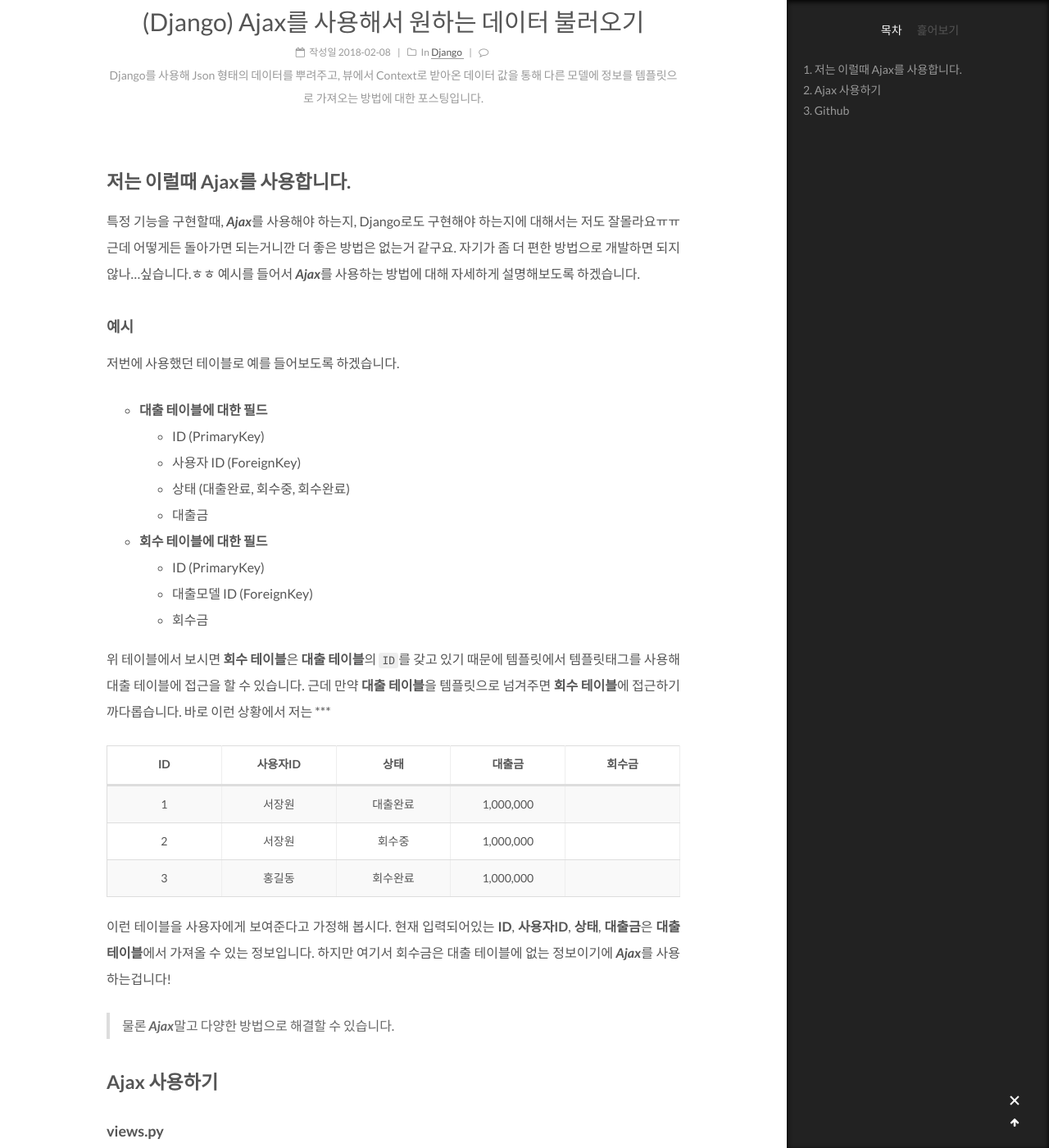
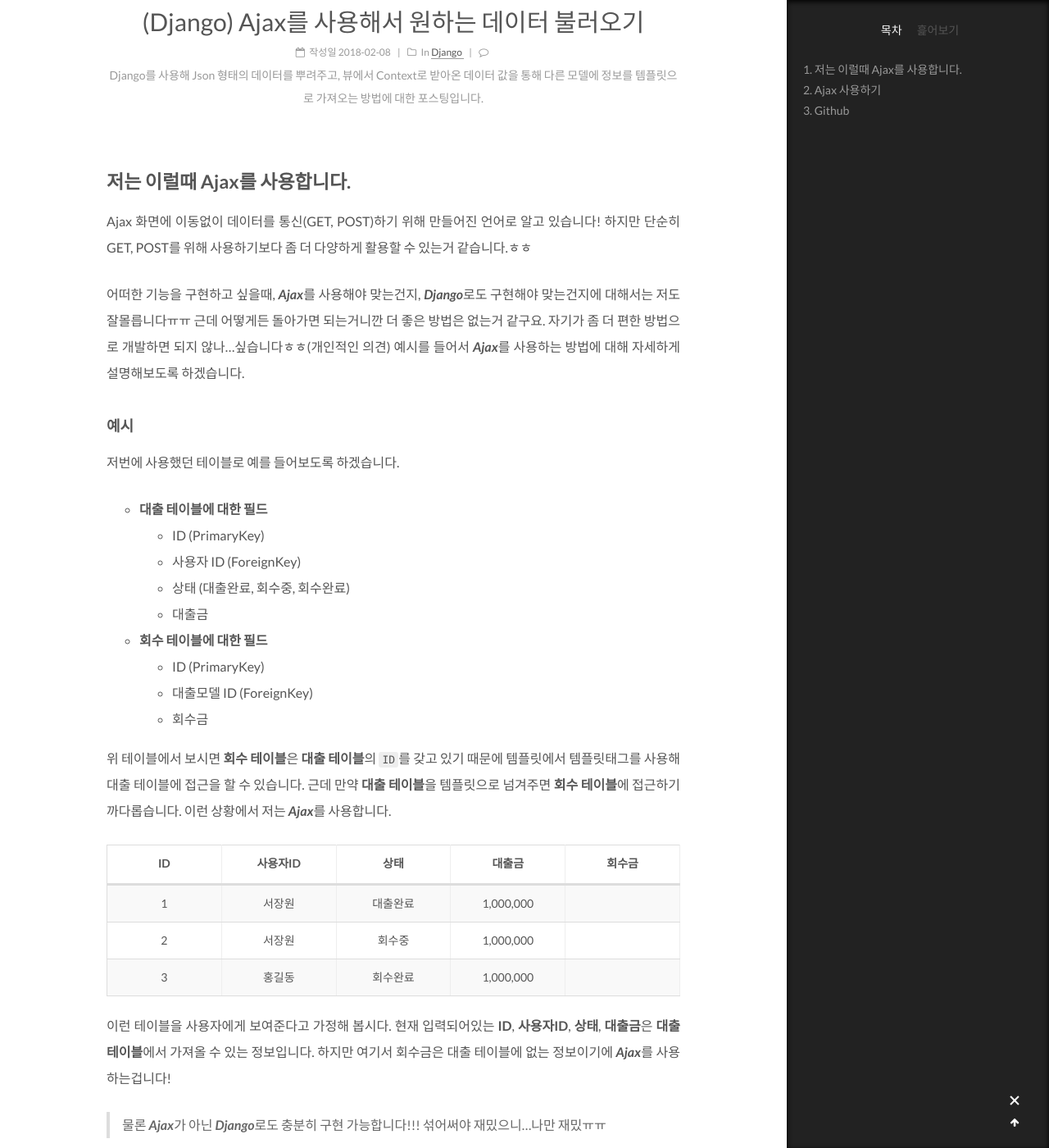
Before and after one commit to wkddnjset/wkddnjset.github.io, a Jekyll site: the page built from _posts/2018-02-08-(Django)-ajax를-사용해-원하는-데이터-불러오기.md, in a window 1280 px wide and 1400 px high, scrolled down 376 px. Shown: the whole window at 82% size. Built offline with Jekyll 4.4.1, drawn with Linux system fonts in a browser that asks for light colours; comment, search, counter and statistics services are not loaded.

Commit message:
2018-02-08

```diff
--- a/_posts/2018-02-08-(Django)-ajax를-사용해-원하는-데이터-불러오기.md
+++ b/_posts/2018-02-08-(Django)-ajax를-사용해-원하는-데이터-불러오기.md
@@ -9,7 +9,9 @@ tags: django, develop, backend
 
 ## 저는 이럴때 Ajax를 사용합니다.
 
-특정 기능을 구현할때, ***Ajax***를 사용해야 하는지, Django로도 구현해야 하는지에 대해서는 저도 잘몰라요ㅠㅠ 근데 어떻게든 돌아가면 되는거니깐 더 좋은 방법은 없는거 같구요. 자기가 좀 더 편한 방법으로 개발하면 되지 않나...싶습니다.ㅎㅎ 예시를 들어서 ***Ajax***를 사용하는 방법에 대해 자세하게 설명해보도록 하겠습니다.
+Ajax 화면에 이동없이 데이터를 통신(GET, POST)하기 위해 만들어진 언어로 알고 있습니다! 하지만 단순히 GET, POST를 위해 사용하기보다 좀 더 다양하게 활용할 수 있는거 같습니다.ㅎㅎ
+
+어떠한 기능을 구현하고 싶을때, ***Ajax***를 사용해야 맞는건지, ***Django***로도 구현해야 맞는건지에 대해서는 저도 잘몰릅니다ㅠㅠ 근데 어떻게든 돌아가면 되는거니깐 더 좋은 방법은 없는거 같구요. 자기가 좀 더 편한 방법으로 개발하면 되지 않나...싶습니다ㅎㅎ(개인적인 의견) 예시를 들어서 ***Ajax***를 사용하는 방법에 대해 자세하게 설명해보도록 하겠습니다.
 
 ### 예시
 
@@ -27,7 +29,7 @@ tags: django, develop, backend
 	- 회수금
 
 
-위 테이블에서 보시면 **회수 테이블**은 **대출 테이블**의 `ID`를 갖고 있기 때문에 템플릿에서 템플릿태그를 사용해 대출 테이블에 접근을 할 수 있습니다. 근데 만약 **대출 테이블**을 템플릿으로 넘겨주면 **회수 테이블**에 접근하기 까다롭습니다. 바로 이런 상황에서 저는 ***
+위 테이블에서 보시면 **회수 테이블**은 **대출 테이블**의 `ID`를 갖고 있기 때문에 템플릿에서 템플릿태그를 사용해 대출 테이블에 접근을 할 수 있습니다. 근데 만약 **대출 테이블**을 템플릿으로 넘겨주면 **회수 테이블**에 접근하기 까다롭습니다. 이런 상황에서 저는 ***Ajax***를 사용합니다.
 
 |    ID      |     사용자ID  	 |  상태     |   대출금  	 |    회수금	  |
 |:----------:|:-------------:|:--------:|:----------:|:----------:|
@@ -38,7 +40,7 @@ tags: django, develop, backend
 
 이런 테이블을 사용자에게 보여준다고 가정해 봅시다. 현재 입력되어있는 **ID**, **사용자ID**, **상태**, **대출금**은 **대출 테이블**에서 가져올 수 있는 정보입니다. 하지만 여기서 회수금은 대출 테이블에 없는 정보이기에 ***Ajax***를 사용하는겁니다!
 
-> 물론 ***Ajax***말고 다양한 방법으로 해결할 수 있습니다.
+> 물론 ***Ajax***가 아닌 ***Django***로도 충분히 구현 가능합니다!!! 섞어써야 재밌으니...나만 재밌ㅠㅠ
 
 ## Ajax 사용하기
 
```
